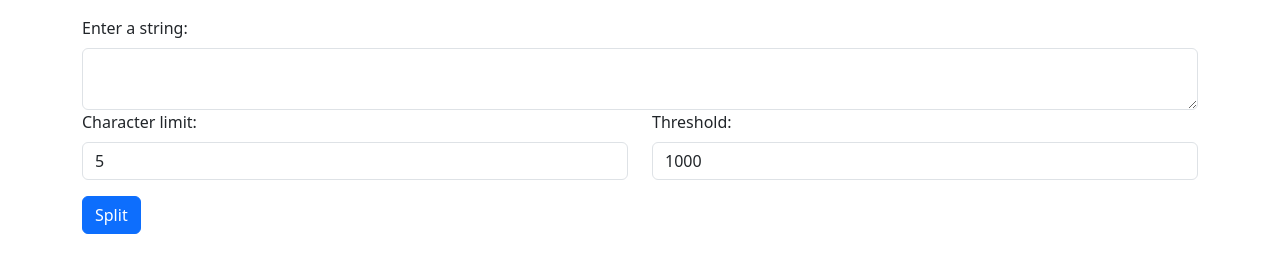
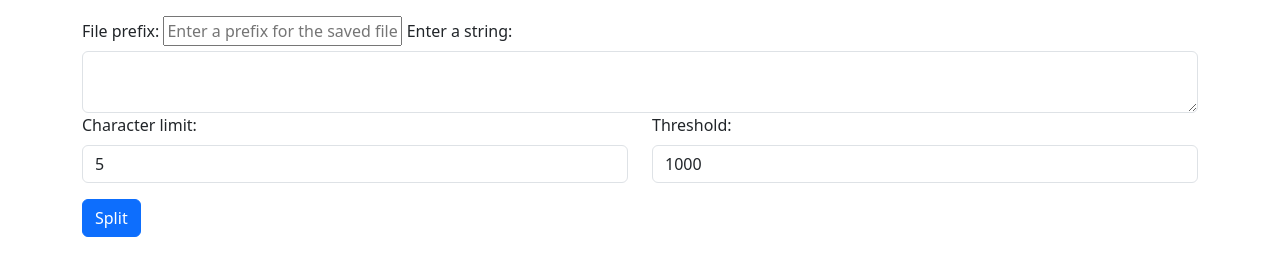
Before and after one commit to phaniblend/splitit.github.io, a plain HTML site: page index.html in a window 1280 px wide. Drawn offline with nearby package versions, Linux system fonts and the light colour scheme.

Commit message:
added-textfields

```diff
--- a/index.html
+++ b/index.html
@@ -19,6 +19,9 @@
     <div class="container py-3">
       <div class="row">
         <div class="col">
+            <label for="filePrefix">File prefix:</label>
+<input type="text" id="filePrefix" placeholder="Enter a prefix for the saved files">
+
           <label for="inputString" class="form-label">Enter a string:</label>
           <textarea class="form-control" id="inputString"></textarea>
         </div>
```
